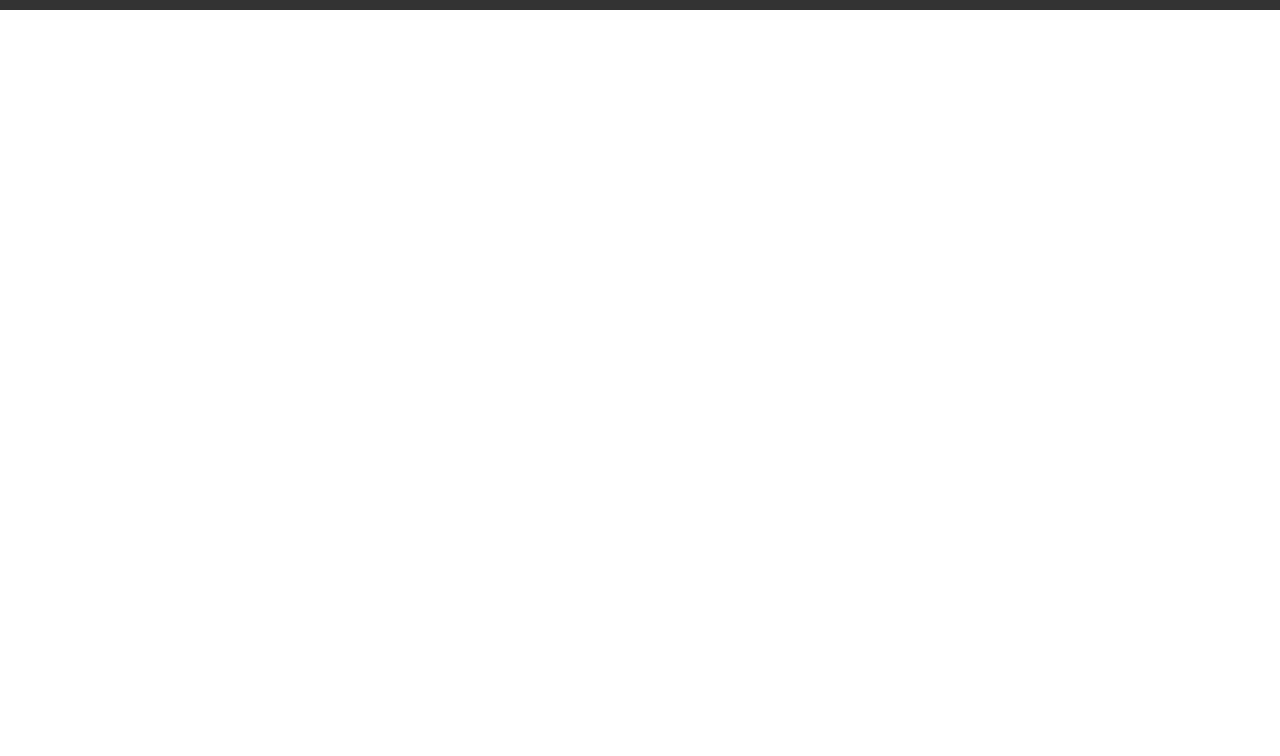
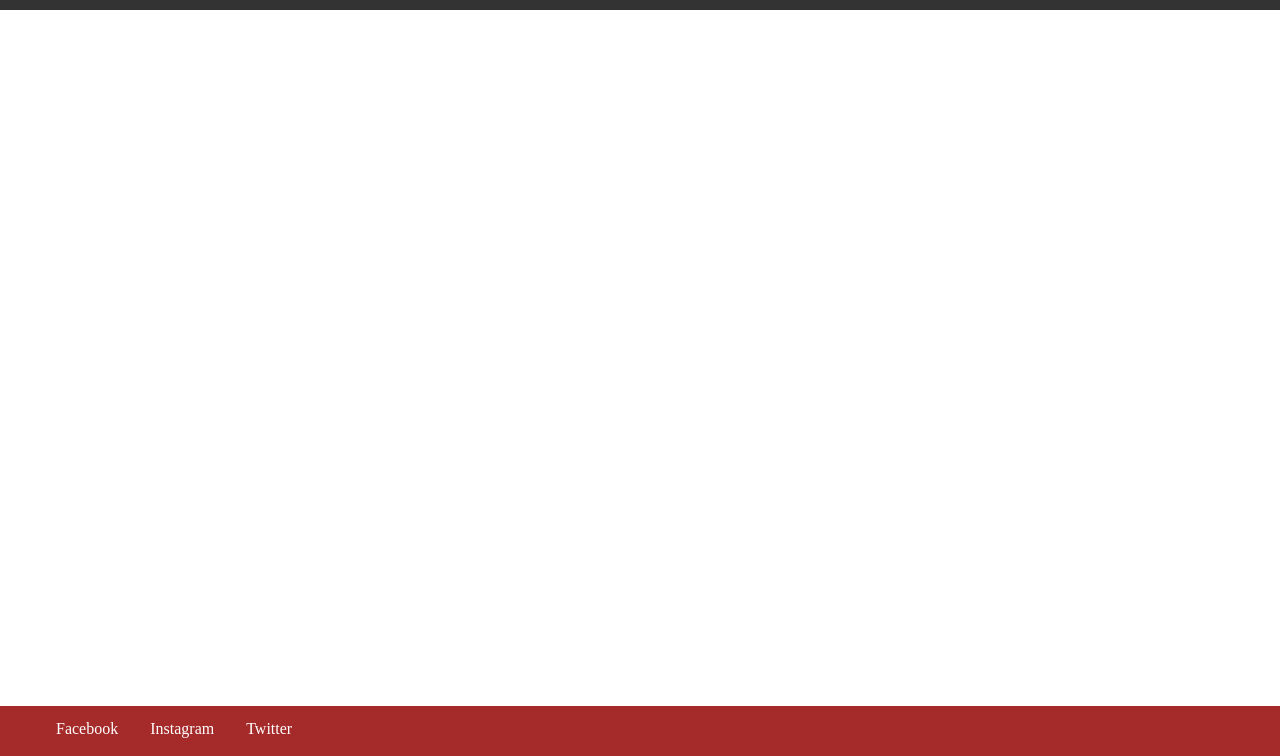
Before and after one commit to pratimasakinala/building-nav, a plain HTML site: page index.html in a window 1280 px wide. Shown: the part 65-821 px from the top of the page. Before the commit the page ends 800 px from the top, so only its background shows below. Drawn offline with Linux system fonts and the light colour scheme.

Commit message:
adds footer with social media links

```diff
--- a/css/styles.css
+++ b/css/styles.css
@@ -89,3 +89,26 @@ li:hover {
     padding: 5px 16px;
 }
 /* End Nav styles */
+
+/* Content styles*/
+.content {
+    height: 85vh;
+}
+/* End Content styles*/
+
+/* Footer styles */
+.footer {
+    background-color: brown;
+}
+
+.social-media {
+    height: 50px;
+    margin-bottom: 0;
+    list-style-type: none;
+}
+
+a {
+    color: white;
+    text-decoration: none;
+}
+/* End Footer styles */
--- a/index.html
+++ b/index.html
@@ -29,5 +29,21 @@
             <li class="center">Contact</li>
         </ul>
     </nav>
+
+    <div class="content"></div>
+
+    <footer class="footer">
+        <ul class="social-media">
+            <li>
+                <a href="https://www.facebook.com" target="_blank">Facebook</a>
+            </li>
+            <li>
+                <a href="https://www.instagram.com/" target="_blank">Instagram</a>
+            </li>
+            <li>
+                <a href="https://twitter.com/" target="_blank">Twitter</a>
+            </li>
+        </ul>
+    </footer>
 </body>
 </html>
```
